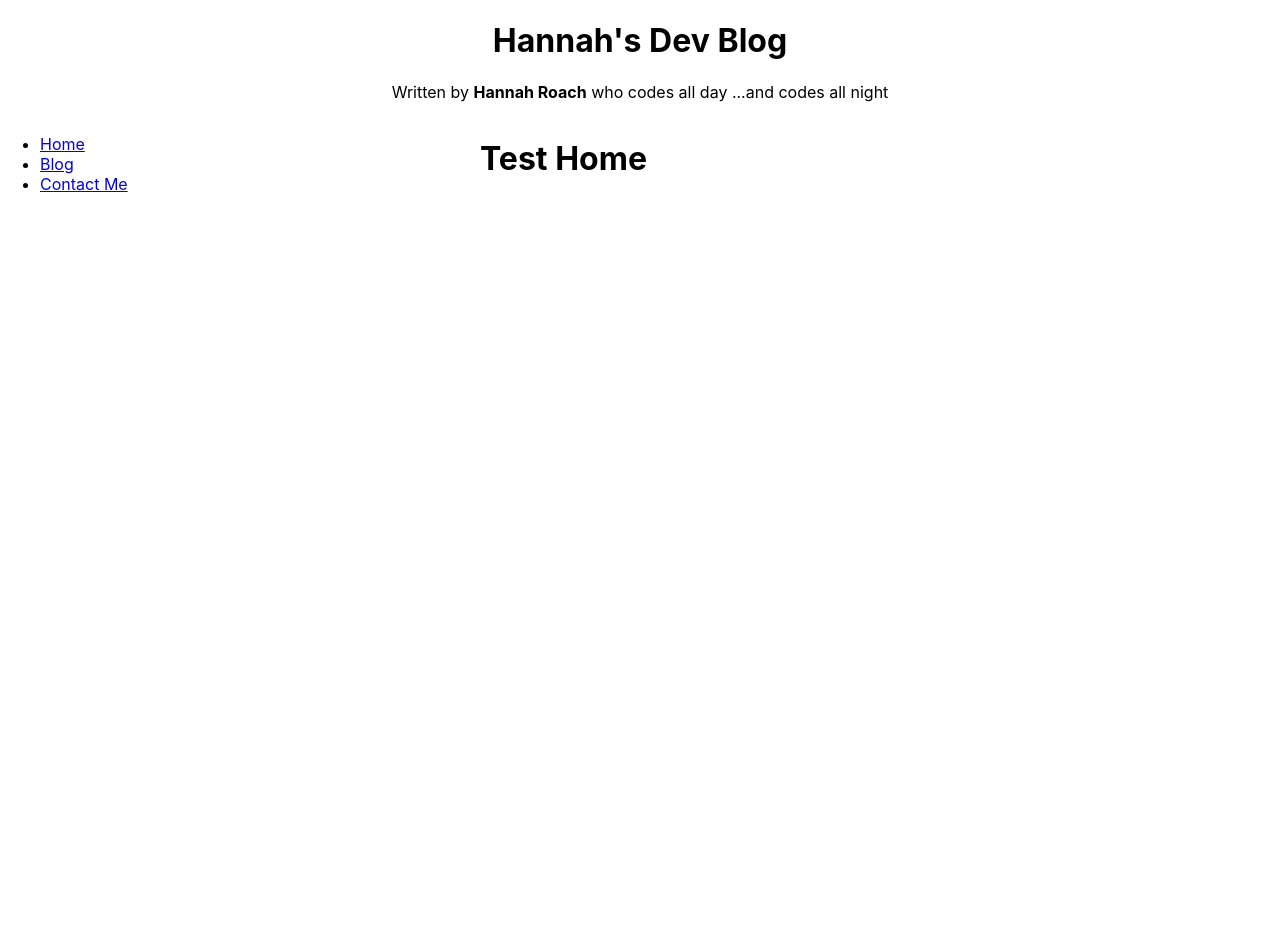
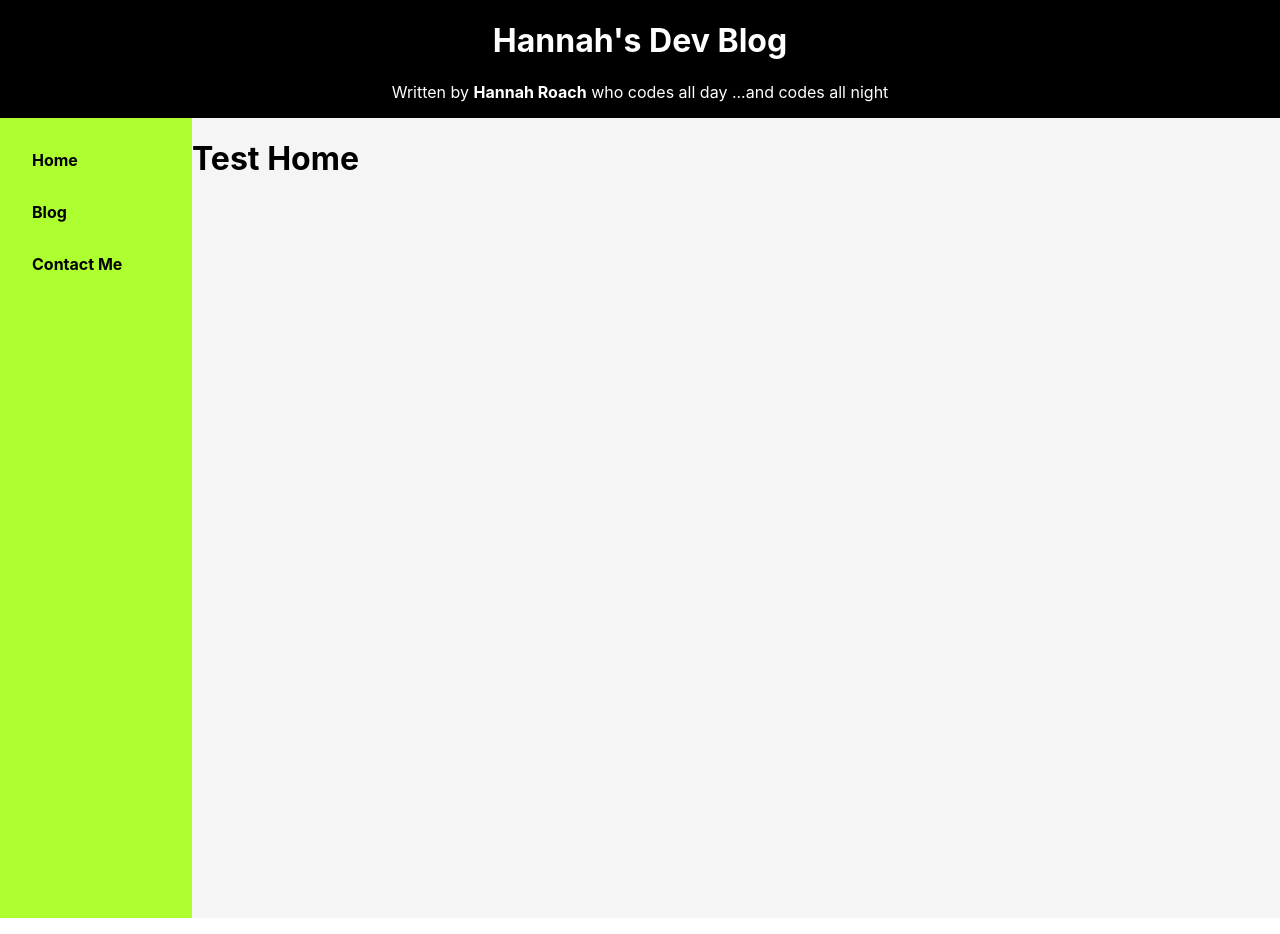
Before and after one commit to hannahsky86/react-blog-practice, a React (Create React App) app: page / in a window 1280 px wide. Before the commit the page ends 800 px from the top, so only its background shows below. Built offline with nearby package versions, Linux system fonts and the light colour scheme.

Commit message:
Adding style

```diff
--- a/src/general/header.js
+++ b/src/general/header.js
@@ -4,7 +4,12 @@ export default ({menuOpen, setMenuOpen, isMobile}) => {
         <header className="header">
             {isMobile &&
                 <button onClick={()=>setMenuOpen(!menuOpen)} >
-                    <span>Menu Button</span>
+                    <span>MENU</span>
+                    <div className="ico-menu">
+                        <div className="bar"/>
+                        <div className="bar"/>
+                        <div className="bar"/>
+                    </div>
                 </button>
             }
             <h1>Hannah's Dev Blog</h1>
--- a/src/scss/App.scss
+++ b/src/scss/App.scss
@@ -3,179 +3,75 @@
   height: 100%;
 }
 
-.body {
-  //text-align: center;
-  //max-width: 600px;
-}
 
 .flex-container {
   display: flex;
   flex-direction: column;
 
-  .header {
+  div.header {
     justify-content: center;
     align-content: center;
     text-align: center;
+    background-color: black;
+    color:white;
+    //padding: 2rem;
+    //position: absolute;
+    //margin: 0;
+    //left: 0;
+    //right: 0;
+    //top: 0;
+    //z-index: 2;
+
+    button {
+      border-color: transparent;
+      background-color: greenyellow;
+      left: 0;
+      top: 0;
+      height: 50px;
+      width: 100px;
+      position: absolute;
+      font-weight: bold;
+    }
   }
 
   .body {
+    background-color: whitesmoke;
+    height: 100vh;
     display: flex;
-    flex-direction: row;
 
-    .navigation {
-      justify-content: left;
-      min-width: 30rem;
+    header {
+      background-color: greenyellow;
     }
-    .routes {
-      justify-content: center;
+
+    #nav-links {
+
+      ul {
+        margin: 1rem;
+        padding: 0;
+        list-style: none;
+        min-width: 10rem;
+        height: 100vh;
+        z-index:1;
+
+        li {
+          padding: 1rem;
+        }
+
+        li > a {
+          font-weight: bold;
+          color: black;
+          text-decoration: none;
+        }
+
+        li > a:hover {
+          color: blue;
+        }
+      }
     }
+
+    div.routes {
+
+    }
+
   }
-
 }
-
-
-//
-//$font-color: #03045e;
-//$color1: #caf0f8;
-//$color2: #90e0ef;
-//$color3: #00b4d8;
-//$color4: #0077b6;
-//$color5: #03045e;
-//$desktop: 860px;
-//$mobile: 500px;
-//$small-mobile: 400px;
-//
-//#menu-button {
-//  padding:0;
-//  margin: 1rem 0 1rem 1rem;
-//  border-color:transparent;
-//  background-color: transparent;
-//}
-//
-//.menu-button {
-//  float: left;
-//  padding: 0 15px;
-//  border: 1px solid $font-color;
-//  font-size: 12px;
-//  font-weight: bold;
-//  text-transform: uppercase;
-//  line-height: 35px;
-//  border-radius: 3px;
-//  transition: all 0.5s ease;
-//  cursor: pointer;
-//  text-decoration: none;
-//  background-color: transparent;
-//  color: $font-color;
-//}
-//
-//.menu-button:before {
-//  font-size: 12px;
-//  font-weight: bold;
-//  position: relative;
-//  top: 1px;
-//}
-//
-//.mobile-nav-button {
-//  position: relative;
-//  background-color: transparent;
-//  width: 100%;
-//  z-index: 3;
-//}
-//
-//.dropdown-nav {
-//  position: absolute;
-//  display: block;
-//  width: 100%;
-//  height: 100%;
-//
-//  @media (min-width: $mobile){
-//    width: 15rem;
-//  }
-//
-//  z-index: 2;
-//  top: 0;
-//  background-color: whitesmoke;
-//
-//}
-//
-//.routes {
-//  display: flex;
-//  justify-content: center;
-//}
-//
-//
-//.header {
-//  color: #3A4145;
-//  text-align: center;
-//  padding: 1em;
-//  overflow-wrap: anywhere;
-//  background: aliceblue;
-//
-//  h1 {
-//    margin: 10px 0 10px 0;
-//    font-size: 10vw;
-//    font-weight: 700;
-//    font-family: "Open Sans", sans-serif;
-//  }
-//
-//  p {
-//    font-size: medium;
-//  }
-//}
-//
-//@media (min-width: $mobile) {
-//  .header {
-//    padding: 3em;
-//
-//    h1 {
-//      font-size: 3em;
-//      letter-spacing: -2px;
-//    }
-//
-//    p {
-//      font-size: large;
-//    }
-//  }
-//}
-
-
-
-//@media (min-width: 850px){
-//  .desktop-nav {
-//    display: flex;
-//    flex-direction: row;
-//    height: 100vh;
-//
-//    .body {
-//      min-width: 15rem;
-//    }
-//
-//    .sidebar {
-//      width: 100%;
-//      text-align: center;
-//    }
-//  }
-//}
-
-
-//
-//.App-header {
-//  min-height: 100vh;
-//  display: flex;
-//  flex-direction: column;
-//  align-items: center;
-//  justify-content: start;
-//}
-//
-//.App-link {
-//  color: #61dafb;
-//}
-//
-//@keyframes App-logo-spin {
-//  from {
-//    transform: rotate(0deg);
-//  }
-//  to {
-//    transform: rotate(360deg);
-//  }
-//}
```
Also changed, not shown: 1 other file (tests, documents, lock files or other folders).
